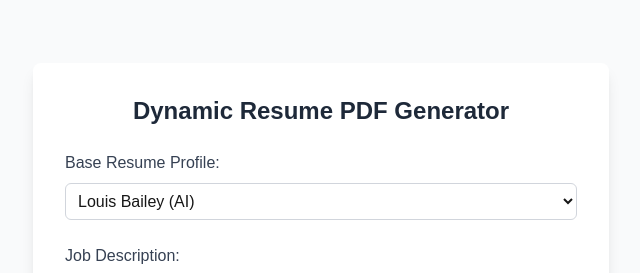
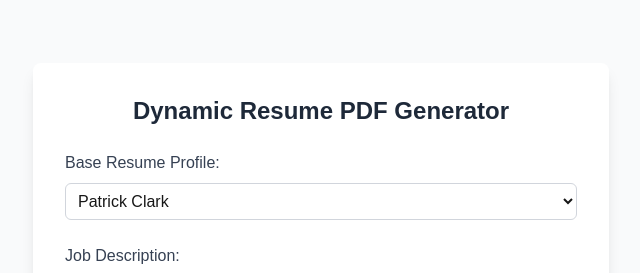
Before and after one commit to LouisBailey21/resume_tailor_master, a Next.js app: page / in a window 1280 px wide. Shown: the top 273 px of the page, without its empty margins (319-959 px from the left). Built offline with nearby package versions, Linux system fonts and the light colour scheme.

Commit message:
Patrick added

```diff
--- a/app/data/baseResumes.ts
+++ b/app/data/baseResumes.ts
@@ -6,47 +6,45 @@ export type BaseResumeProfile = {
 // Seed with a default profile. You can add more profiles to this array.
 export const baseResumes: BaseResumeProfile[] = [
   {
-    name: 'Louis Bailey (AI)',
+    name: 'Patrick Clark',
     resumeText: `
 Senior Software Engineer
 
-Louis Bailey
-luoisbailey21412@gmail.com
+Patrick Clark
+patrick.clark0205@outlook.com
 Senior Software Engineer
-+1 (346) 214 1881
-San Antonio, TX, USA
++1 (409) 797 6318
+Houston TX, 77033
 
 Summary:
 
-AI/ML and Generative AI Specialist with 10+ years of experience architecting and delivering intelligent, cloud-native, and production-scale systems
-across healthcare, finance, retail, and education. Expertise in LLMs (GPT, LLaMA, Claude), GenAI apps, RAG, multimodal AI, recommendation engines, and predictive analytics.
-Proven success in deploying AI pipelines with MLOps best practices (MLflow, Kubeflow, Vertex AI, SageMaker), integrating AI into real-time systems, and
-ensuring compliance with HIPAA, FHIR, PCI DSS, and GDPR. Recognized for leading high-impact AI initiatives that transformed platforms into smarter, more efficient, and globally scalable solutions.
+Senior Software Engineer and AI/ML Specialist with 10+ years of experience building scalable, cloud-native web and SaaS applications.
+Expert in full-stack development (React, Node.js, Python) and integrating AI/ML solutions including LLMs, recommendation systems, and computer vision.
+Proven track record delivering secure, high-performance systems across healthcare, retail, finance, and enterprise environments using Azure, AWS, and modern DevOps practices.
 
 Professional Experience:
 
-Senior Software Engineer at Softcom: 06/2022 - Current
-•	Led migration of legacy SaaS products into cloud-native microservices enhanced with AI-powered copilots, reducing operational costs by 25% and boosting platform uptime by 21%.
-•	Built RAG-based semantic search using LangChain, FAISS, and Hugging Face embeddings, enabling natural language querying across large customer datasets.
-•	Designed and deployed multimodal AI models combining LLMs with computer vision for real-time video annotation, content tagging, and in-app recommendations.
-•	Engineered predictive analytics pipelines in PyTorch + Azure Event Hubs to power real-time dashboards, reducing business decision latency by 40%.
-•	Created a GenAI-driven knowledge assistant for customer support using OpenAI APIs + Pinecone, cutting response times by 32%.
-•	Integrated TensorFlow-based predictive maintenance models into core SaaS features, preventing downtime and improving reliability.
-•	Automated full AI lifecycle with MLflow + Kubernetes, enabling continuous model training, deployment, and monitoring.
-•	Strengthened AI system security by embedding RBAC, GDPR-compliant data anonymization, and encrypted model outputs.
+Senior Software Engineer at Kiggla: 01/2025 - Current
+•	Engineered full-stack applications with React.js + Node.js, integrated with Azure Functions and Cosmos DB, enabling scalable multi-tenant solutions and reducing response time by 30%.
+•	Built image recognition pipelines using Cloudsight API + TensorFlow, automating media tagging and content validation, improving processing efficiency by 35%.
+•	Developed RESTful and GraphQL APIs integrated with Azure App Services, ensuring secure and low-latency data access for web and mobile clients.
+•	Automated CI/CD pipelines using Azure DevOps + GitHub Actions, reducing deployment errors and accelerating release cycles by 25%.
+•	Designed dynamic dashboards and responsive UIs with React.js + Tailwind CSS, increasing end-user engagement and usability scores by 20%.
+•	Implemented RBAC security and HIPAA-compliant data handling across Azure-hosted services, ensuring regulatory compliance for sensitive information.
+•	Evaluated and integrated third-party APIs (Granicus-style) for workflow automation, improving task efficiency for internal teams by 15%.
+•	Orchestrated microservices with Azure Kubernetes Service (AKS) and Event Hubs, optimizing real-time communication and event-driven processing across the platform.
 
-AI/ML Engineer at Rover: 03/2020 – 09/2022
-•	Architected a personalized pet sitter recommendation engine using PyTorch embeddings, boosting match accuracy by 19%.
-•	Deployed real-time pet activity recognition models (TensorFlow Lite + CV) in mobile apps to detect anomalies (e.g., health risks).
-•	Built GenAI-powered onboarding assistants for customers and sitters, improving activation rates by 27%.
-•	Integrated signal-based anomaly detection with Redis + Google Maps APIs to enhance live pet-tracking and notifications.
-•	Collaborated with data scientists to embed ML-based behavioral models into the booking engine for improved retention.
-•	Deployed AI services with GitLab CI/CD + Kubernetes, enabling seamless low-latency inference.
-•	Strengthened security for AI APIs with JWT-based model access controls and usage monitoring.
-•	Contributed to Rover’s global expansion by building multi-language, AI-powered translation and i18n systems.
-•	Implemented bias detection pipelines for sitter recommendation models, ensuring fairness across demographics.
+AI/ML Engineer at SimpleView: 02/2022 – 12/2024
+•	Developed full-stack applications with React.js + Node.js and deployed on Azure App Services, enhancing platform scalability and reducing downtime by 20%.
+•	Built AI-powered recommendation engines using PyTorch + Azure Event Hubs, enabling real-time pet sitter matching and increasing booking accuracy by 19%.
+•	Integrated Cloudsight API for real-time image recognition, automating activity and anomaly detection in mobile apps, improving monitoring efficiency by 30%.
+•	Implemented RESTful APIs for secure communication between web/mobile clients and Azure-hosted backend services, reducing API latency by 25%.
+•	Deployed CI/CD pipelines with Azure DevOps + Kubernetes, enabling automated testing and seamless production deployments.
+•	Created dynamic dashboards and responsive UI components, improving user interaction and app engagement by 22%.
+•	Embedded JWT-based authentication and RBAC in APIs, ensuring secure access control for multi-tenant environments.
+•	Optimized Azure-hosted microservices for event-driven processing and real-time notifications, reducing system lag and improving end-user responsiveness.
 
-AI/ML Developer at Intuit : 01/2018 – 02/2020
+AI/ML Developer at Amazon : 06/2018 – 02/2022
 •	Built fraud detection systems combining deep learning classifiers + ensemble ML, reducing fraudulent transactions by 29% across retail POS and e-commerce platforms.
 •	Designed LLM-driven product catalog parsing (OCR + GPT models) for automated SKU classification, pricing updates, and inventory tagging.
 •	Partnered with merchandising and finance teams to deploy demand forecasting and inventory optimization models in AWS SageMaker, improving stock management for millions of products.
@@ -66,7 +64,7 @@ Software Developer at The Home Spot : 02/2017 – 03/2018
 •	Migrated legacy services to a Python/Node.js hybrid microservices stack on AWS (EC2, S3, RDS), improving scalability and fault tolerance.
 •	Automated CI/CD pipelines for Python/Node projects with Jenkins and GitLab CI, embedding unit tests and ML model validation.
 
-AI Developer Intern at IBM : 11/2015 – 02/2017
+AI Developer Intern at IBM : 11/2015 – 01/2017
 •	Built adaptive HR recommendation engines with Python (Django + FastAPI) APIs serving Scikit-learn + TensorFlow models to suggest personalized training, career paths, and learning resources for employees.
 •	Developed a Node.js (Express.js) backend for real-time employee interactions, powering WebSocket-based live feedback, onboarding sessions, and performance reviews.
 •	Created LLM-powered HR chatbots for employee Q&A, policy guidance, and benefits queries, exposed via FastAPI microservices.
@@ -136,8 +134,8 @@ Postman
 Cypress
 
 Education:
-•Bachelor of Science, Computer Science (10/2011 – 08/2015)
-The University of Tokyo | Japan
+•Bachelor of Science, Computer Science (9/2010 – 05/2014)
+Indiana University Bloomington | US
     `
   },
   { name: 'Louis Bailey (FS)',
```
